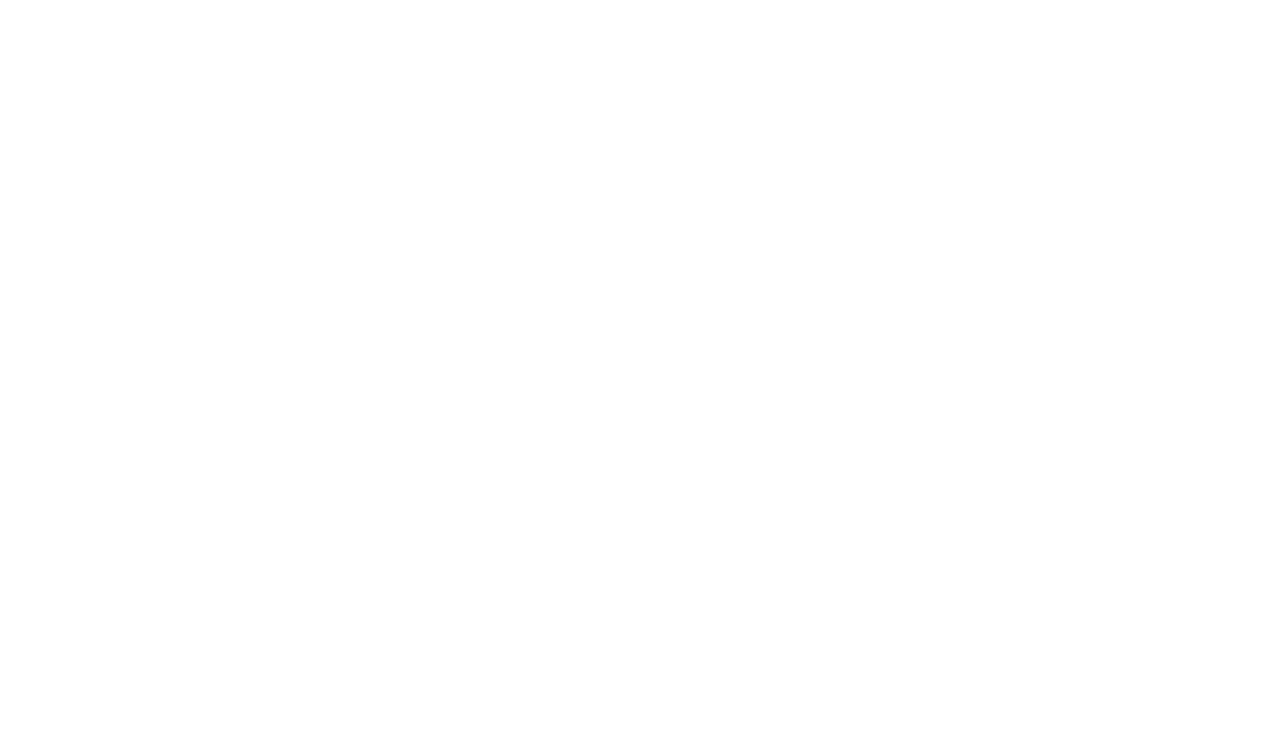
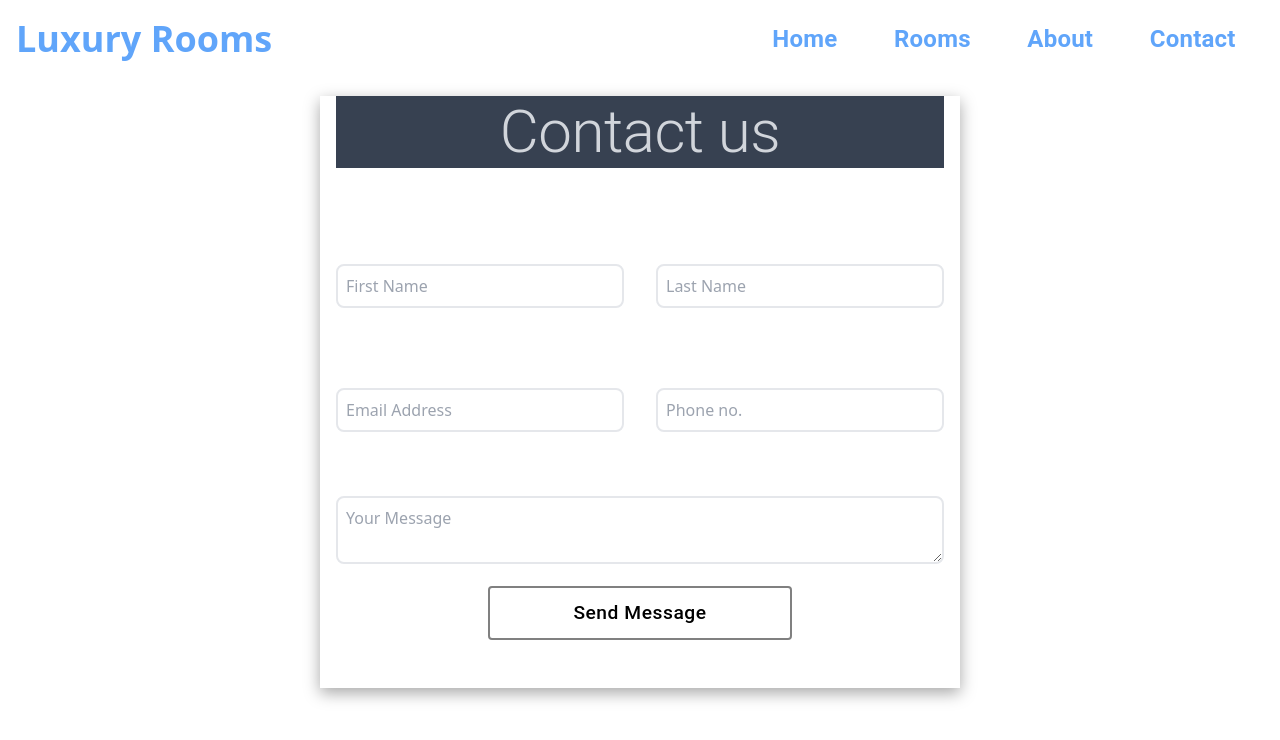
Before and after one commit to AsadUllahShaikh123/beach-resort, a React (Create React App) app: page /contact in a window 1280 px wide. Before the commit this address had no page. Shown: the top 740 px of the page. Built offline with nearby package versions, Linux system fonts and the light colour scheme.

Commit message:
Done with Contact

```diff
--- a/src/App.jsx
+++ b/src/App.jsx
@@ -1,6 +1,7 @@
 import React from 'react';
 import { Route, Routes, useLocation } from 'react-router-dom';
 import About from './components/about/About';
+import Contact from './components/contact/Contact';
 import Home from './components/home/Home';
 import Room from './components/Room';
 import Rooms from './components/rooms/Rooms';
@@ -18,7 +19,7 @@
         <Route path='/rooms' element={<Rooms />} />
         <Route path='/rooms/:category' element={<Room state={state}/>} />
         <Route path ='/about' element = {<About/>} />
-
+        <Route path = '/contact' element = {<Contact/>}/>
       </Routes>
 
 
--- a/src/components/Header.jsx
+++ b/src/components/Header.jsx
@@ -27,7 +27,7 @@
           <Typography className='hover:cursor-pointer hover:text-orange-300 ' style={{ fontWeight: 'bold', padding: '.3rem', fontSize: '1.5rem' }} onClick={()=> navigate('/')}>Home</Typography>
           <Typography className='hover:cursor-pointer hover:text-orange-300 ' style={{ fontWeight: 'bold', padding: '.3rem', fontSize: '1.5rem' }} onClick={()=> navigate('/rooms')}>Rooms</Typography>
           <Typography className='hover:cursor-pointer hover:text-orange-300 ' style={{ fontWeight: 'bold', padding: '.3rem', fontSize: '1.5rem' }} onClick={()=> navigate('/about')}>About</Typography>
-          <Typography className='hover:cursor-pointer hover:text-orange-300 ' style={{ fontWeight: 'bold', padding: '.3rem', fontSize: '1.5rem' }} onClick={()=> navigate('/rooms')}>Contact</Typography>
+          <Typography className='hover:cursor-pointer hover:text-orange-300 ' style={{ fontWeight: 'bold', padding: '.3rem', fontSize: '1.5rem' }} onClick={()=> navigate('/contact')}>Contact</Typography>
         </div>
       </div>
     </>
--- a/src/components/about/MainScreen.jsx
+++ b/src/components/about/MainScreen.jsx
@@ -97,7 +97,7 @@
                         <div className='w-full mb-6'>
                           <img src={values.image} alt="" srcset="" />
                         </div>
-                        <Typography variant='h5' >
+                        <Typography variant='h5' style={{fontWeight:'bold'}} >
                           {values.designation}
                         </Typography>
                         <div className='flex justify-between items-center mt-2'>
@@ -122,11 +122,8 @@
                     </div>
                   )
                 }
-
               </div>
             </div>
-
-
             <div className='flex justify-between mt-16' >
                 <div>
                   <Typography style={{fontSize:'1.5rem'}} className='text-gray-500'>
--- /dev/null
+++ b/src/components/contact/Contact.jsx
@@ -0,0 +1,34 @@
+import { Button, Typography } from '@mui/material';
+import React from 'react';
+import Header from '../Header';
+
+const Contact = () => {
+  let placeholder = ['First Name', 'Last Name', 'Email Address', 'Phone no.']
+  return (
+    <>
+      <Header />
+      <div className='min-h-screen'>
+        <div className='mt-24 h-5/6 w-full flex justify-center p'>
+          <div className='w-1/2 px-4' style={{ boxShadow: 'rgba(0, 0, 0, 0.35) 0px 5px 15px' }}>
+            <Typography variant='h2' style={{ textAlign: 'center', marginBottom: '6rem' }} className='text-gray-300 bg-gray-700'>
+              Contact us
+            </Typography>
+            <div className='grid grid-cols-2 gap-y-20 gap-x-8'>
+              {
+                placeholder.map(value => <input type='text' className='border-2 outline-gray-400' style={{ padding: '0.5rem', borderRadius: '8px' }} placeholder={value} />)
+              }
+            </div>
+            <textarea className='border-2 w-full p-2 mt-16 rounded-lg outline-gray-500' placeholder='Your Message' />
+            <div className='flex justify-center mt-4 mb-12'>
+              <div className='w-1/2'>
+                <Button variant='outlined' fullWidth style={{ border: '2px solid gray', color:'black',textTransform:'none',fontSize:'1.2rem',padding:'0.5rem' }}>Send Message</Button>
+              </div>
+            </div>
+          </div>
+        </div>
+      </div>
+    </>
+  )
+};
+
+export default Contact;
--- a/src/components/rooms/Search.jsx
+++ b/src/components/rooms/Search.jsx
@@ -1,4 +1,3 @@
-import { Container } from '@mui/material';
 import React from 'react';
 import Heading from '../Heading';
 
@@ -9,9 +8,6 @@
     <>
       <div style={{height:'90vh'}}>
          <Heading heading={heading} />
-         <Container>
-
-         </Container>
       </div>
     </>
   )
```
